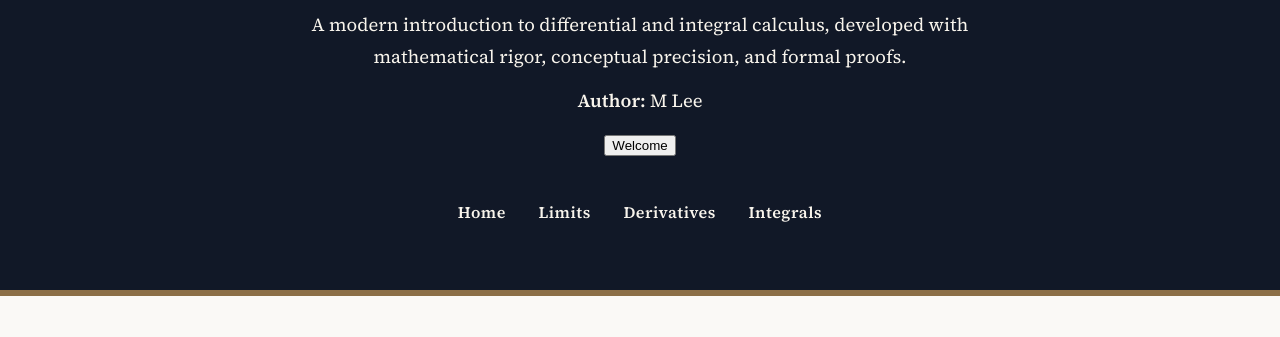
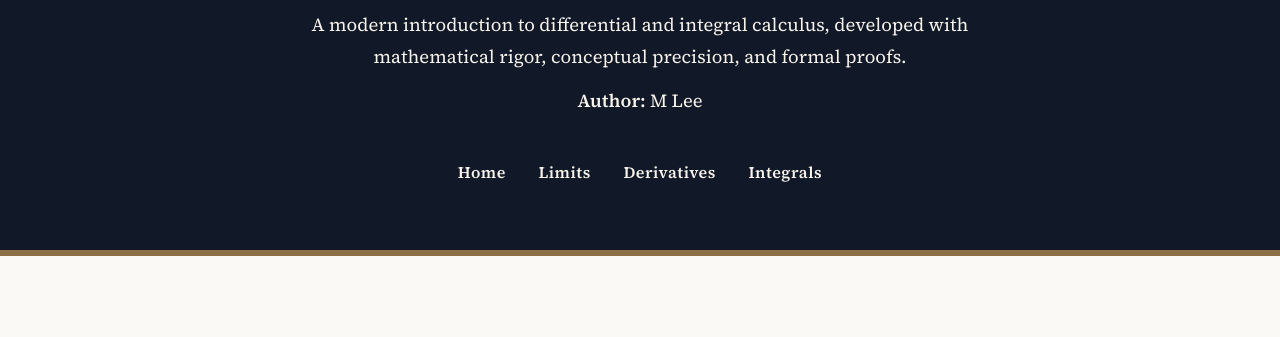
Before and after one commit to MLee-Sinphy/First-Principles-of-Calculus, a plain HTML site: page index.html in a window 1280 px wide. Shown: the part 199-536 px from the top of the page. Drawn offline with nearby package versions, Linux system fonts and the light colour scheme.

Commit message:
refactor: remove temporary JavaScript example

```diff
--- a/index.html
+++ b/index.html
@@ -34,10 +34,6 @@
         <strong>Author:</strong> M Lee
     </p>
 
-    <button id="welcome-button">
-        Welcome
-    </button>
-
     <nav>
 
         <a href="index.html">Home</a>
@@ -48,7 +44,7 @@
 
         <a href="integrals/">Integrals</a>
 
-</nav>
+    </nav>
 
 </header>
 
--- a/script.js
+++ /dev/null
@@ -1,7 +0,0 @@
-const button = document.querySelector("#welcome-button");
-
-button.addEventListener("click", function () {
-
-    alert("Welcome to First Principles of Calculus!");
-
-});
```
